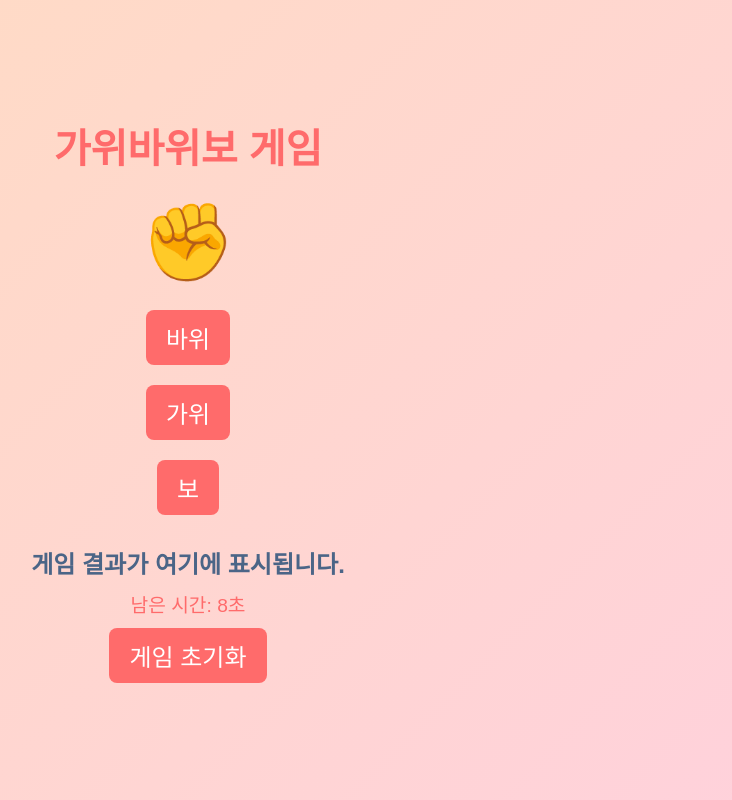
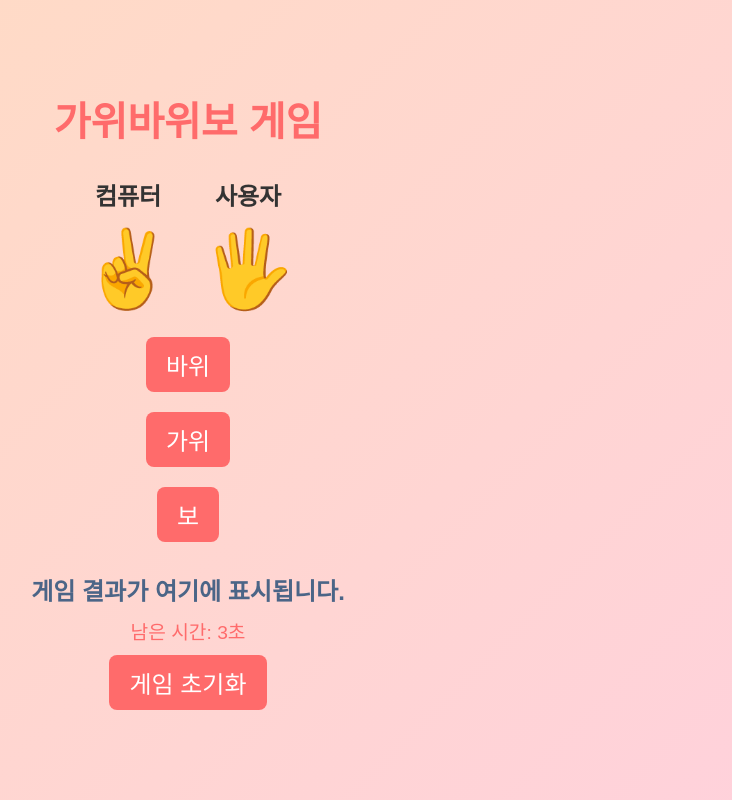
Before and after one commit to kanghowon123/rook, a website built with Vite: page index.html in a window 1280 px wide. Both pictures are taken after a click on the button "게임 초기화". Shown: the whole page, without its empty margins (452-1184 px from the left). Built offline with nearby package versions, Linux system fonts and the light colour scheme.

Commit message:
유저 애니메이션

```diff
--- a/index.html
+++ b/index.html
@@ -1,22 +1,43 @@
 <!DOCTYPE html>
 <html lang="en">
+
 <head>
   <meta charset="UTF-8" />
   <meta name="viewport" content="width=device-width, initial-scale=1.0" />
+  <!-- <link rel="stylesheet" href="./style.css"> -->
   <title>가위바위보 게임!</title>
 </head>
+
 <body>
+  <!-- 시작 npm run dev -->
+  <!-- 종료 ctrl + c -->
   <h1>가위바위보 게임</h1>
-    <div id="emoji">✌️</div>
+  <div class="box">
+    <div class="com">
+      <h2>컴퓨터</h2>
+      <div class="emoji" id="computer">✌️</div>
+    </div>
+    <div class="com">
+      <h2>사용자</h2>
+      <div class="emoji" id="user">✌️</div>
+    </div>
+  </div>
   <!-- 애니메이션 영역 -->
   <button id="rock">바위</button>
   <button id="scissors">가위</button>
   <button id="paper">보</button>
   <div id="result">게임 결과가 여기에 표시됩니다.</div>
-    <div id="timer">남은 시간: 10초</div>
+  <div id="timer">남은 시간: 5초</div>
   <button id="reset">게임 초기화</button>
   <!-- 초기화 버튼 추가 -->
 
+
+  <!-- 피드백 받고
+    기능 추가하기 -->
+
+  <!-- https://velog.io/@teo/2021-%EC%9B%B9-%ED%94%84%EB%A1%A0%ED%8A%B8%EC%97%94%EB%93%9C-%EA%B3%B5%EB%B6%80%EB%B2%95-%EC%9E%85%EB%AC%B8%EC%9E%90%ED%8E%B8-%EC%BB%A4%EB%A6%AC%ED%81%98%EB%9F%BC -->
   <script type="module" src="main.js"></script>
+  <script src="main.js"></script>
 </body>
+
 </html>
--- a/main.js
+++ b/main.js
@@ -8,16 +8,21 @@ const choices = ['가위', '바위', '보'];
 const emojis = ['✌️', '✊', '🖐'];
 
 // 타이머 및 애니메이션 변수
-let timer = 10;
+let timer = 5;
 let timerInterval;
-let emojiInterval;
-let currentEmojiIndex = 0;
+let computerEmojiInterval; // (이름 바꿈 호)
+let userEmojiInterval; // (호)
+let currentComputerEmojiIndex = 0; // (이름 바꿈)
+let currentuserEmojiIndex = 0; // (호)
 let gameRunning = true;
 
 // DOM 요소 가져오기
 const resultDiv = document.getElementById('result');
 const timerDiv = document.getElementById('timer');
-const emojiDiv = document.getElementById('emoji');
+const emojiDiv = document.querySelector('.emoji'); // (클래스로 바꿈 호)
+const computerDiv = document.getElementById('computer'); // (호)
+const userDiv = document.getElementById('user'); // (호)
+
 const resetButton = document.getElementById('reset'); // 초기화 버튼
 
 // 버튼에 이벤트 리스너 추가
@@ -35,15 +40,16 @@ function playGame(playerChoice) {
   if (!gameRunning) return; // 게임이 이미 끝난 상태면 실행하지 않음
 
   // 애니메이션 멈추기
-  clearInterval(emojiInterval);
+  clearInterval(computerEmojiInterval);
+  clearInterval(userEmojiInterval);
   gameRunning = false; // 게임 상태 업데이트
 
-  const computerChoice = currentEmojiIndex; // 현재 애니메이션 상태의 인덱스를 컴퓨터 선택으로 간주
+  const computerChoice = currentComputerEmojiIndex; // 현재 애니메이션 상태의 인덱스를 컴퓨터 선택으로 간주
   const result = determineWinner(playerChoice, computerChoice);
 
   // 결과 표시
-  resultDiv.textContent = `당신: ${choices[playerChoice]}, 컴퓨터: ${choices[computerChoice]} - ${result}`;
-
+  resultDiv.textContent = `컴퓨터: ${choices[computerChoice]}, 당신: ${choices[playerChoice]} - ${result}`;
+  userDiv.textContent = `${emojis[playerChoice]}`; //(호)
   // 타이머 초기화
   clearInterval(timerInterval);
 }
@@ -62,14 +68,19 @@ function determineWinner(player, computer) {
   }
 }
 
-// 애니메이션 함수
-function startEmojiAnimation() {
-  emojiInterval = setInterval(() => {
-    // currentEmojiIndex = (currentEmojiIndex + 1) % emojis.length;
-    currentEmojiIndex = Math.floor(Math.random() * emojis.length);
-    console.log("🚀 ~ emojiInterval=setInterval ~ currentEmojiIndex:", currentEmojiIndex)
-    emojiDiv.textContent = emojis[currentEmojiIndex];
-  }, 500);
+// 애니메이션 함수  컴퓨터 함수이름바꿈(호)
+function startComputerEmojiAnimation() {
+  computerEmojiInterval = setInterval(() => {
+    currentComputerEmojiIndex = Math.floor(Math.random() * emojis.length);
+    computerDiv.textContent = emojis[currentComputerEmojiIndex];
+  }, 200);
+}
+// 애니메이션 함수 유저(호)
+function startUserEmojiAnimation() {
+  userEmojiInterval = setInterval(() => {
+    currentuserEmojiIndex = Math.floor(Math.random() * emojis.length);
+    userDiv.textContent = emojis[currentuserEmojiIndex];
+  }, 200);
 }
 
 // 타이머 함수
@@ -79,7 +90,8 @@ function startTimer() {
     timerDiv.textContent = `남은 시간: ${timer}초`;
     if (timer === 0) {
       clearInterval(timerInterval);
-      clearInterval(emojiInterval);
+      clearInterval(computerEmojiInterval);
+      clearInterval(userEmojiInterval);
       resultDiv.textContent = '시간 초과! 게임이 종료되었습니다.';
       gameRunning = false;
     }
@@ -89,22 +101,25 @@ function startTimer() {
 // 게임 초기화 함수
 function resetGame() {
   // 변수 초기화
-  timer = 10;
-  currentEmojiIndex = 0;
+  timer = 5;
+  currentComputerEmojiIndex = 0;
   gameRunning = true;
 
   // 초기 상태로 UI 업데이트
   resultDiv.textContent = '게임 결과가 여기에 표시됩니다.';
   timerDiv.textContent = `남은 시간: ${timer}초`;
-  emojiDiv.textContent = emojis[currentEmojiIndex];
+  emojiDiv.textContent = emojis[currentComputerEmojiIndex];
 
   // 타이머와 애니메이션 다시 시작
   clearInterval(timerInterval);
-  clearInterval(emojiInterval);
+  clearInterval(computerEmojiInterval);
+  clearInterval(userEmojiInterval);
   startTimer();
-  startEmojiAnimation();
+  startComputerEmojiAnimation();
+  startUserEmojiAnimation() //호
 }
 
 // 초기 타이머 및 애니메이션 시작
 startTimer();
-startEmojiAnimation();
+startComputerEmojiAnimation();
+startUserEmojiAnimation() //호
--- a/style.css
+++ b/style.css
@@ -11,6 +11,13 @@ body {
   text-align: center;
 }
 
+.box{
+  display: flex;
+}
+.com{
+  width: 120px;
+}
+
 /* 제목 스타일 */
 h1 {
   font-size: 2.5em;
@@ -19,7 +26,7 @@ h1 {
 }
 
 /* 애니메이션 영역 */
-#emoji {
+.emoji {
   font-size: 4em;
   margin: 20px;
   animation: scaleEmoji 0.6s ease-in-out infinite alternate;
```
Also changed, not shown: img/가위.jpg (added), img/바위.jpg (added), img/보.jpg (added). Lines whose indentation alone changed are shown as unchanged.
